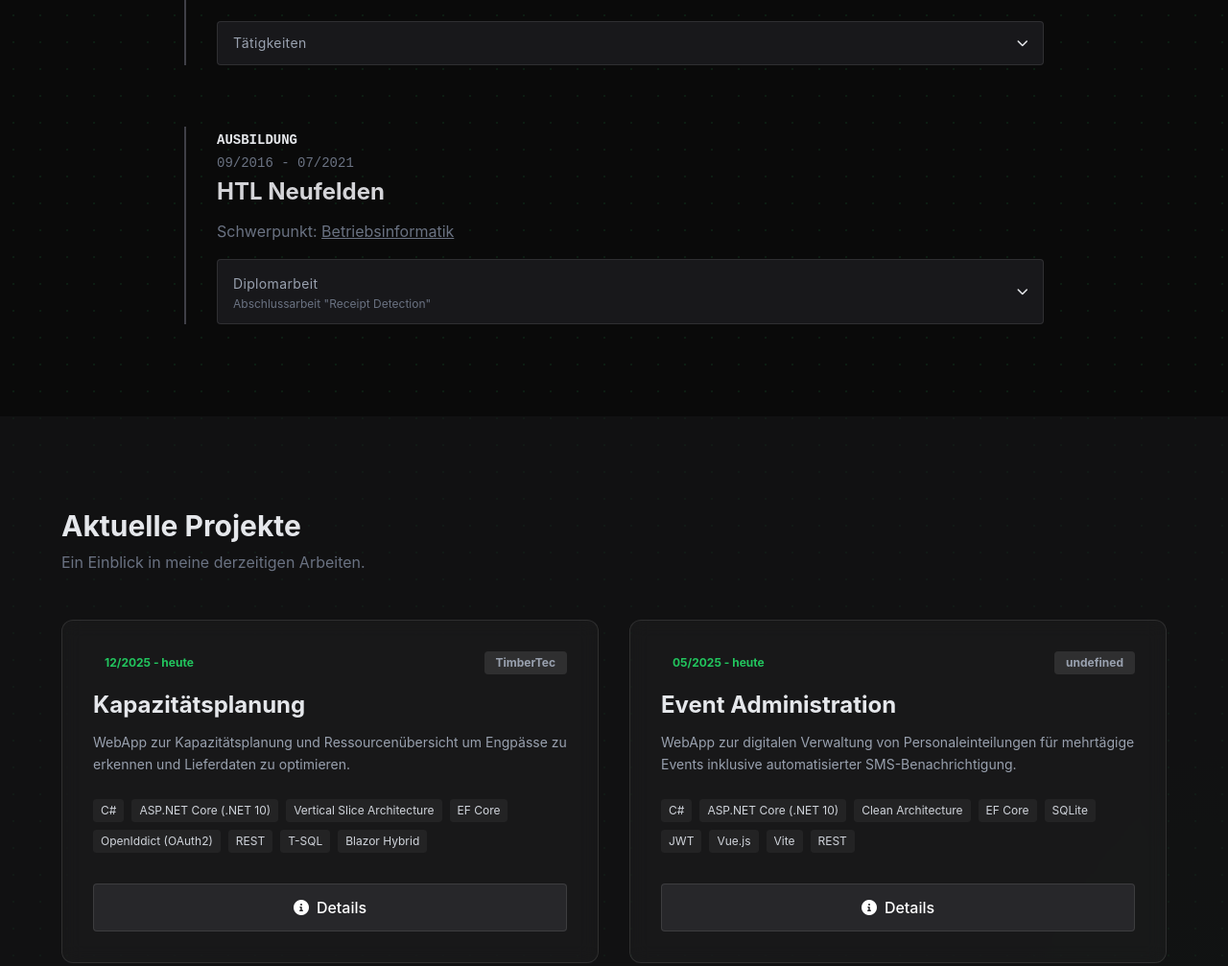
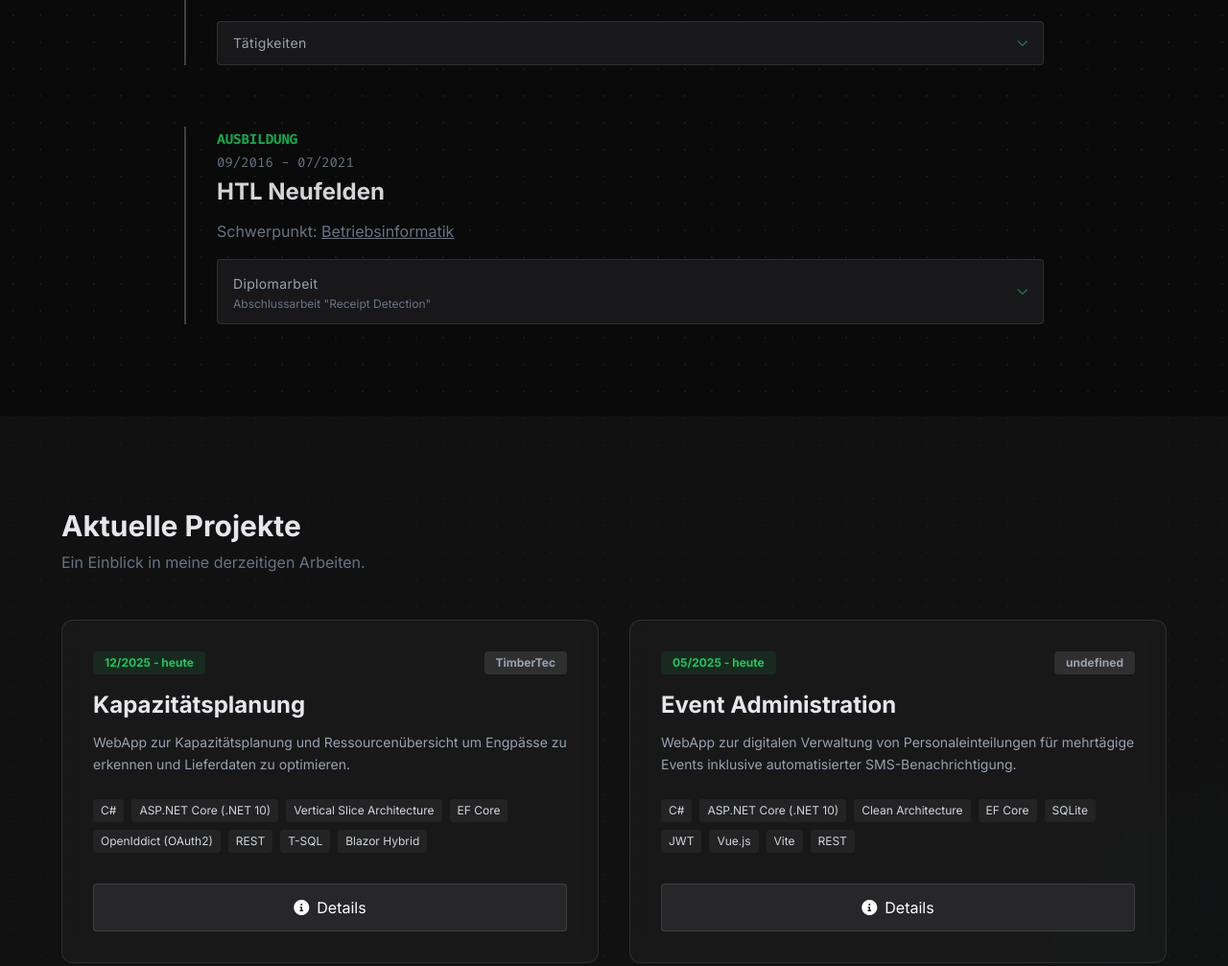
Before and after one commit to Tecch-Git/CurriculumVitae, a website with bundled scripts: page Web/public/index.html in a window 1280 px wide. Shown: the part 2014-3021 px from the top of the page at 96% size. Built offline with nearby package versions, Linux system fonts and the light colour scheme.

Commit message:
feat(): outsource animations and further duplicated css

```diff
--- a/Web/public/index.html
+++ b/Web/public/index.html
@@ -104,7 +104,7 @@
                         </div>
                     </div>
                 </div>
-                <div class="reveal" style="transition-delay: 200ms;">
+                <div class="reveal [animation-delay:200ms]">
                     <h3 class="text-xl font-bold mb-6 border-b border-accent pb-2 inline-block">Core Skills</h3>
                     <div class="space-y-4">
                         <div>
@@ -117,6 +117,7 @@
                             <p class="text-sm text-gray-400 mb-1">Frontend</p>
                             <p class="font-semibold">Vue.js</p>
                             <p class="font-semibold">Blazor</p>
+                            <p class="font-semibold">Tailwind CSS</p>
                         </div>
                         <div>
                             <p class="text-sm text-gray-400 mb-1">Methodik</p>
--- a/Web/public/js/components/projectCard.js
+++ b/Web/public/js/components/projectCard.js
@@ -5,13 +5,13 @@
 
 import { projects } from '../data/projects.js';
 
-function renderCard(project) {
+function renderCard(project, index) {
     const stackTags = project.stack
         .map(s => `<span class="bg-white/5 text-gray-300 px-2 py-1 rounded text-xs">${s}</span>`)
         .join('');
 
     return `
-        <div class="glass-card p-8 rounded-xl reveal border-l-4 border-l-accent flex flex-col">
+        <div class="glass-card p-8 rounded-xl reveal border-l-4 border-l-accent flex flex-col" style="animation-delay: ${(index + 1) * 100}ms">
             <div class="flex justify-between items-start mb-4">
                 <span class="bg-accent/10 text-accent text-xs font-bold px-3 py-1 rounded">${project.period}</span>
                 <span class="bg-white/10 text-gray-400 text-xs font-bold px-3 py-1 rounded">${project.client}</span>
@@ -32,5 +32,5 @@ function renderCard(project) {
 export function renderProjects() {
     const grid = document.getElementById('projects-grid');
     if (!grid) return;
-    grid.innerHTML = projects.map(renderCard).join('');
+    grid.innerHTML = projects.map((p, i) => renderCard(p, i)).join('');
 }
--- a/Web/src/input.css
+++ b/Web/src/input.css
@@ -1,39 +1,46 @@
+@import url("https://fonts.googleapis.com/css2?family=Inter:wght@300;400;600;700&family=Fira+Code:wght@400;500&display=swap");
 @import "tailwindcss";
 
-@import url("https://fonts.googleapis.com/css2?family=Inter:wght@300;400;600;700&family=Fira+Code:wght@400;500&display=swap");
+/* ── Design tokens ─────────────────────────────────────── */
+@theme {
+    --color-accent: #22c55e;
+}
 
 body {
     font-family: "Inter", sans-serif;
     background-color: #0a0a0a;
     background-image:
-        radial-gradient(ellipse 50% 50% at 0% 0%, #22c55e1e 0%, transparent 70%),
-        radial-gradient(ellipse 50% 50% at 100% 100%, #22c55e12 0%, transparent 60%),
-        radial-gradient(circle, #22c55e1a 1px, transparent 1px);
+        radial-gradient(ellipse 50% 50% at 0% 0%, color-mix(in srgb, var(--color-accent) 12%, transparent) 0%, transparent 70%),
+        radial-gradient(ellipse 50% 50% at 100% 100%, color-mix(in srgb, var(--color-accent) 7%, transparent) 0%, transparent 60%),
+        radial-gradient(circle, color-mix(in srgb, var(--color-accent) 10%, transparent) 1px, transparent 1px);
     background-size: auto, auto, 28px 28px;
     color: #e5e7eb;
 }
 
-.text-accent {
-    color: #22c55e;
-}
-
-.bg-accent {
-    background-color: #22c55e;
-}
-
-.border-accent {
-    border-color: #22c55e;
+/* ── Scroll-reveal animation ───────────────────────── */
+@keyframes reveal-in {
+    from {
+        opacity: 0;
+        transform: translateY(30px);
+    }
+    to {
+        opacity: 1;
+        transform: translateY(0);
+    }
 }
 
 .reveal {
     opacity: 0;
     transform: translateY(30px);
-    transition: all 0.8s ease-out;
 }
 
 .reveal.active {
     opacity: 1;
     transform: translateY(0);
+    animation-name: reveal-in;
+    animation-duration: 0.8s;
+    animation-timing-function: ease-out;
+    animation-fill-mode: backwards;
 }
 
 .code-font {
@@ -44,15 +51,12 @@ body {
     background: rgba(255, 255, 255, 0.03);
     backdrop-filter: blur(10px);
     border: 1px solid rgba(255, 255, 255, 0.1);
-    transition:
-        transform 0.3s ease,
-        border-color 0.3s ease,
-        opacity 0.8s ease-out;
+    transition: transform 0.3s ease, border-color 0.3s ease;
 }
 
 .glass-card:hover {
     transform: translateY(-5px);
-    border-color: rgba(34, 197, 94, 0.4);
+    border-color: color-mix(in srgb, var(--color-accent) 40%, transparent);
 }
 
 @layer components {
@@ -71,8 +75,8 @@ body {
     }
     .badge:hover {
         transform: translateY(-2px);
-        border-color: #22c55eaf;
-        background-color: #22c55e0a;
+        border-color: color-mix(in srgb, var(--color-accent) 69%, transparent);
+        background-color: color-mix(in srgb, var(--color-accent) 4%, transparent);
     }
 }
 
@@ -108,7 +112,7 @@ body {
     border-radius: 1rem;
     padding: 2.5rem;
     scrollbar-width: thin;
-    scrollbar-color: #22c55e40 transparent;
+    scrollbar-color: color-mix(in srgb, var(--color-accent) 25%, transparent) transparent;
 }
 
 .modal-content::-webkit-scrollbar {
@@ -120,7 +124,7 @@ body {
 }
 
 .modal-content::-webkit-scrollbar-thumb {
-    background-color: #22c55e40;
+    background-color: color-mix(in srgb, var(--color-accent) 25%, transparent);
     border-radius: 4px;
 }
 
```
Also changed, not shown: Web/public/styles.css.
